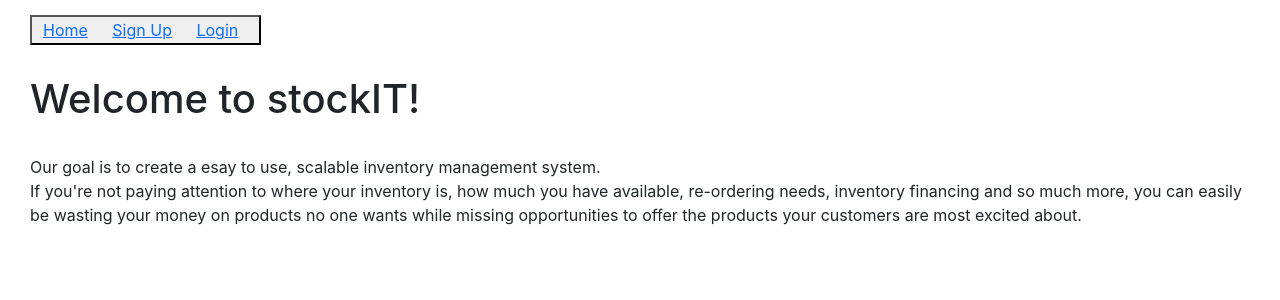
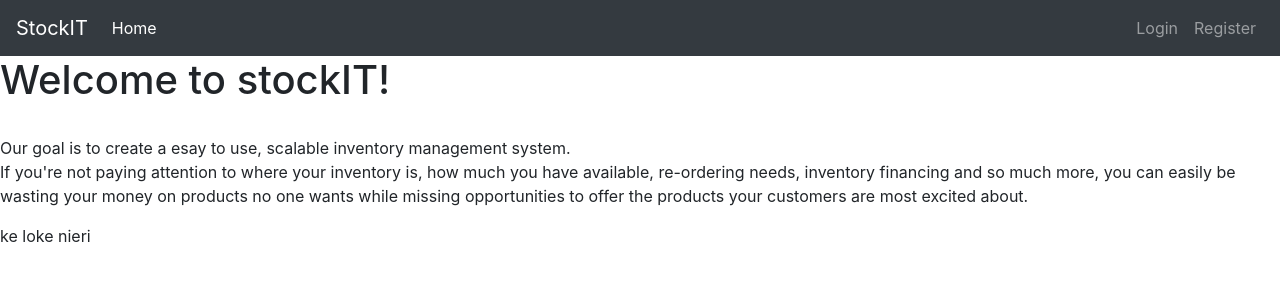
Before and after one commit to Ual97/stockIT, a Flask app: page / in a window 1280 px wide. Shown: the top 300 px of the page. Run offline with Flask 2, Linux system fonts and the light colour scheme.

Commit message:
adding css nav bar

```diff
--- a/website/templates/base.html
+++ b/website/templates/base.html
@@ -8,40 +8,72 @@
 <head>
     <meta charset="UTF-8">
     <meta http-equiv="X-UA-Compatible" content="IE=edge">
-    <meta name="viewport" content="width=device-width, initial-scale=1.0">
+    <meta name="viewport" content="width=device-width, initial-scale=1, shrink-to-fit=no">
     <!-- Jinja block for emplating: can be overwritten in child templates-->
     <title>{% block title %}{% endblock %}</title>
-    <link href="https://cdn.jsdelivr.net/npm/bootstrap@5.2.0-beta1/dist/css/bootstrap.min.css" rel="stylesheet" integrity="sha384-0evHe/X+R7YkIZDRvuzKMRqM+OrBnVFBL6DOitfPri4tjfHxaWutUpFmBp4vmVor" crossorigin="anonymous">
+    <!-- Bootstrap CSS -->
+    <link rel="stylesheet" href="https://cdn.jsdelivr.net/npm/bootstrap@4.5.3/dist/css/bootstrap.min.css" integrity="sha384-TX8t27EcRE3e/ihU7zmQxVncDAy5uIKz4rEkgIXeMed4M0jlfIDPvg6uqKI2xXr2" crossorigin="anonymous">
    </head>
 <body>
 
     <!-- un poco de css para disimular -->
-    <style>
+    <!-- <style>
         * { font-family: -apple-system, BlinkMacSystemFont, 'Segoe UI', Roboto, Oxygen, Ubuntu, Cantarell, 'Open Sans', 'Helvetica Neue', sans-serif;}
         html {margin: 15px 30px 0px 30px;}
         a {padding: 0px 15px 0px 5px;}
-        nav {margin-bottom: 30px;}
+        nav {margin-bottom: 30px;} </style> -->
 
-    </style>
-
+    <!-- <header>
+        <img class="logo" src="images/logo.png" alt="logo">
         <nav>
-        <button>
-            <span>
-                <div>
-                    <div>
-                        <a id="home" href="/">Home</a>
+               <ul class="nav_links">
+                   <li><a id="home" href="/">Home</a></li>
                    {% if user.is_authenticated %}
-                            <a id="inv" href="/inventario">Inventory</a>
-                            <a id="logout" href="/logout">Logout</a>
-                            <p>user {{ user.usrname }}</p>
+                       <li><a id="inv" href="/inventario">Inventory</a></li>
+                       <li><a id="logout" href="/logout">Logout</a></li>
+                       <li><p>user {{ user.usrname }}</p></li>
                    {% else %}
-                            <a id="signUp" href="/sign-up">Sign Up</a>
-                            <a id="login" href="/login">Login</a>
+                       <li><a id="signUp" href="/sign-up">Sign Up</a></li>
+                       <li><a id="login" href="/login">Login</a></li>
                    {% endif %}
+               </ul>
+        </nav>
+        <a class="cta" href="#"><button>Contact</button></a>
+    </header> -->
+    <nav class="navbar navbar-expand-md navbar-dark bg-dark">
+        <a class="navbar-brand" href="#">StockIT</a>
+        <button class="navbar-toggler" type="button" data-toggle="collapse" data-target="#navbarNav">
+          <span class="navbar-toggler-icon"></span>
+        </button>
+        <div class="collapse navbar-collapse" id="navbarNav">
+            <ul class="navbar-nav mr-auto">
+                <li class="nav-item active">
+                    <a class="nav-link" id="home" href="/">Home <span class="sr-only">(current)</span></a>
+                </li>
+                {% if user.is_authenticated %}
+                    <li class="nav-item">
+                        <a class="nav-link" id="inv" href="/inventario">Inventory</a>
+                    </li>
+                {% endif %}
+            </ul>
+            <ul class="navbar-nav">
+                {% if not user.is_authenticated %}
+                    <li class="nav-item">
+                        <a class="nav-link" id="login" href="/login">Login</a>
+                    </li>
+                    <li class="nav-item">
+                        <a class="nav-link" id="signUp" href="/sign-up">Register</a>
+                    </li>
+                {% else %}
+                <li>
+                    <a class="nav-link" id="logout" href="/logout">Logout</a>
+                </li>
+                <li>
+                    <p class="nav-link">user {{ user.usrname }}</p>
+                </li>
+                {% endif %}
+          </ul>
         </div>
-                </div>
-            </span>
-        </button>
       </nav>
 
     {% with messages = get_flashed_messages(with_categories=true) %}
@@ -63,5 +95,8 @@
     <div>
         {% block content %}{% endblock %}
     </div>
+    <script src="https://code.jquery.com/jquery-3.5.1.slim.min.js" integrity="sha384-DfXdz2htPH0lsSSs5nCTpuj/zy4C+OGpamoFVy38MVBnE+IbbVYUew+OrCXaRkfj" crossorigin="anonymous"></script>
+    <script src="https://cdn.jsdelivr.net/npm/bootstrap@4.5.3/dist/js/bootstrap.bundle.min.js" integrity="sha384-ho+j7jyWK8fNQe+A12Hb8AhRq26LrZ/JpcUGGOn+Y7RsweNrtN/tE3MoK7ZeZDyx" crossorigin="anonymous"></script>
+    <footer>ke loke nieri</footer>
 </body>
 </html>
```
Lines whose indentation alone changed are shown as unchanged.
